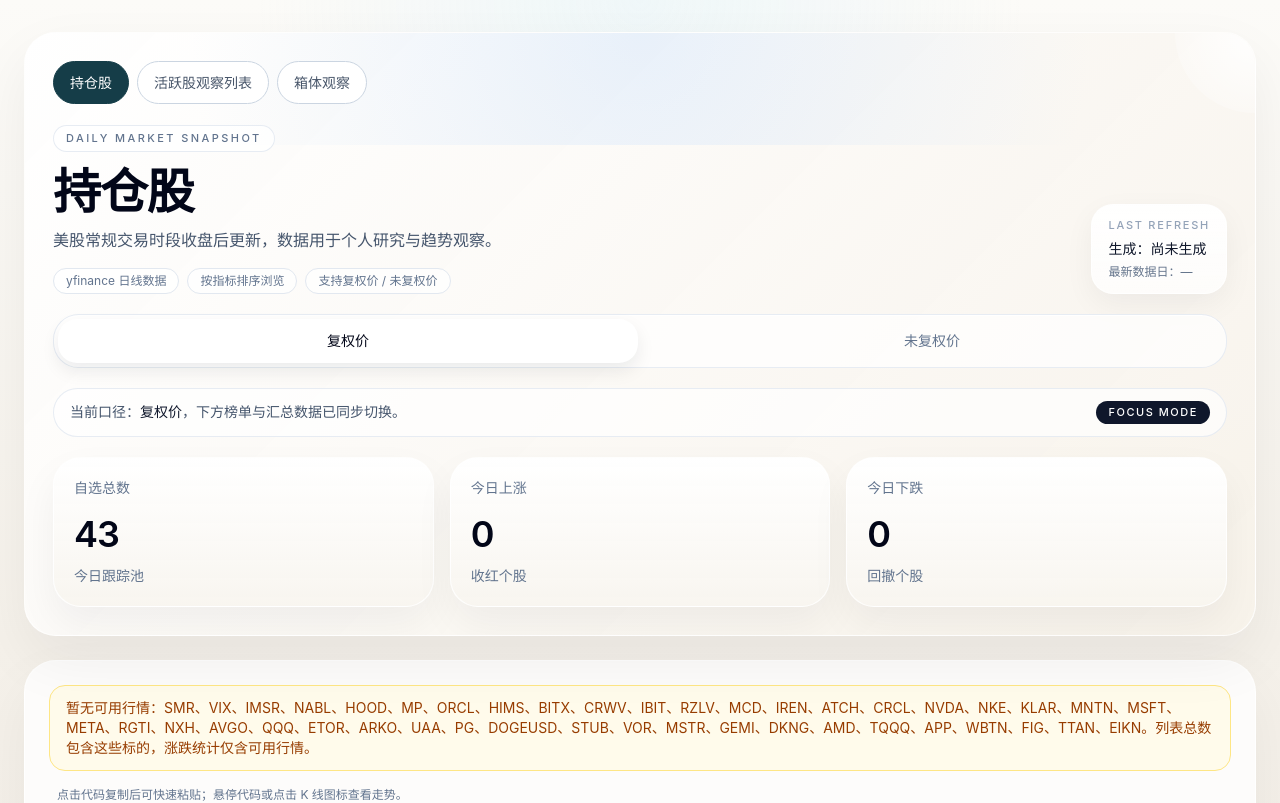
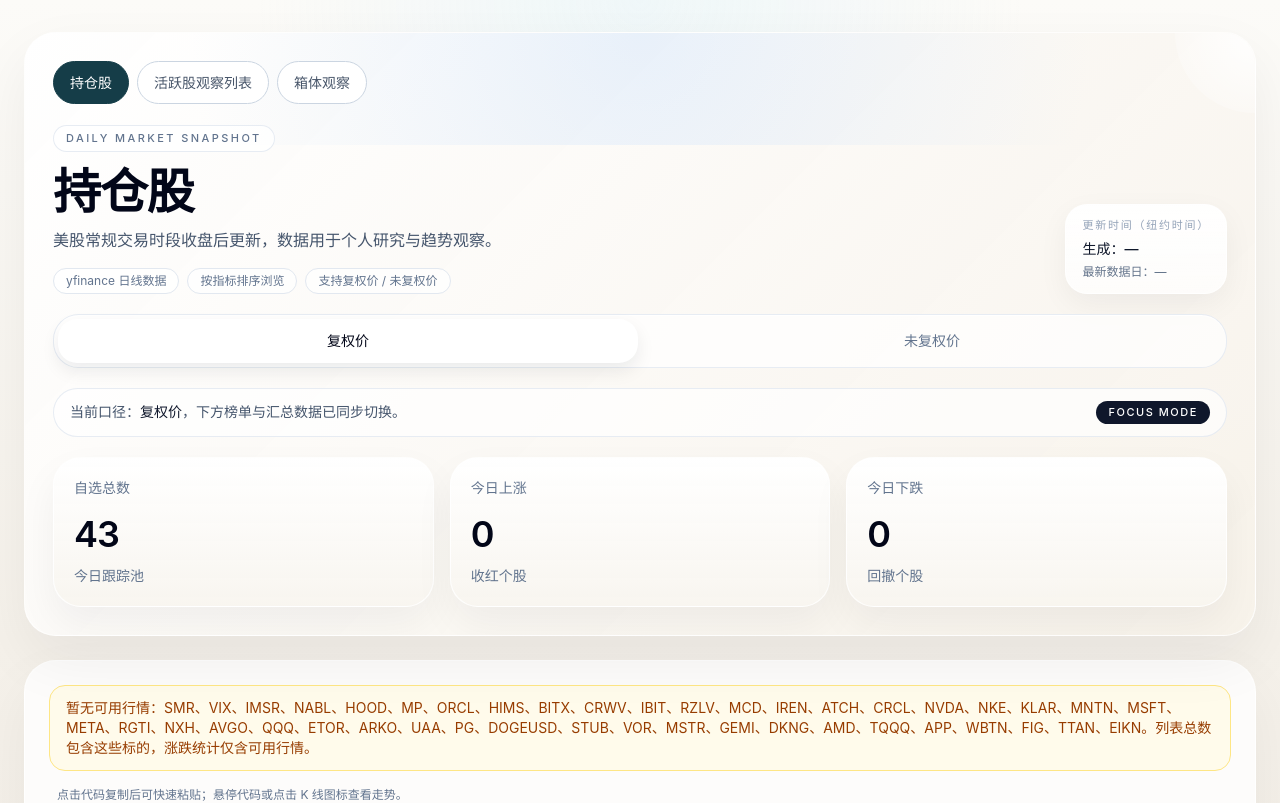
Before and after one commit to icefly1991/tao-us-stock-dashboard, a React (Vite) app: page / in a window 1280 px wide. Shown: the top 803 px of the page. Built offline with nearby package versions, Linux system fonts and the light colour scheme.

Commit message:
fix(UI-015): label refresh timestamps explicitly in New York time

```diff
--- a/src/DataFreshness.tsx
+++ b/src/DataFreshness.tsx
@@ -1,8 +1,18 @@
 export default function DataFreshness({ updatedAt, dataDate }: { updatedAt: string; dataDate: string | null }) {
   const day = dataDate?.replace(/^(\d{4})(\d{2})(\d{2})$/, '$1-$2-$3') || '—'
+  const timestamp = new Date(updatedAt)
+  let generated = '—'
+  if (!Number.isNaN(timestamp.getTime())) {
+    const parts = new Intl.DateTimeFormat('en-US', {
+      timeZone: 'America/New_York', year: 'numeric', month: '2-digit', day: '2-digit',
+      hour: '2-digit', minute: '2-digit', hourCycle: 'h23',
+    }).formatToParts(timestamp)
+    const value = (type: Intl.DateTimeFormatPartTypes) => parts.find(part => part.type === type)?.value
+    generated = `${value('year')}-${value('month')}-${value('day')} ${value('hour')}:${value('minute')}`
+  }
   return <div className="data-freshness" aria-label="行情更新时间">
-    <div className="data-freshness-label">LAST REFRESH</div>
-    <div className="data-freshness-generated">生成：{updatedAt.replace('T', ' ') || '—'}</div>
+    <div className="data-freshness-label">更新时间（纽约时间）</div>
+    <div className="data-freshness-generated">生成：{generated}</div>
     <div className="data-freshness-date">最新数据日：{day}</div>
   </div>
 }
```
Also changed, not shown: 3 other files (tests, documents, lock files or other folders).
